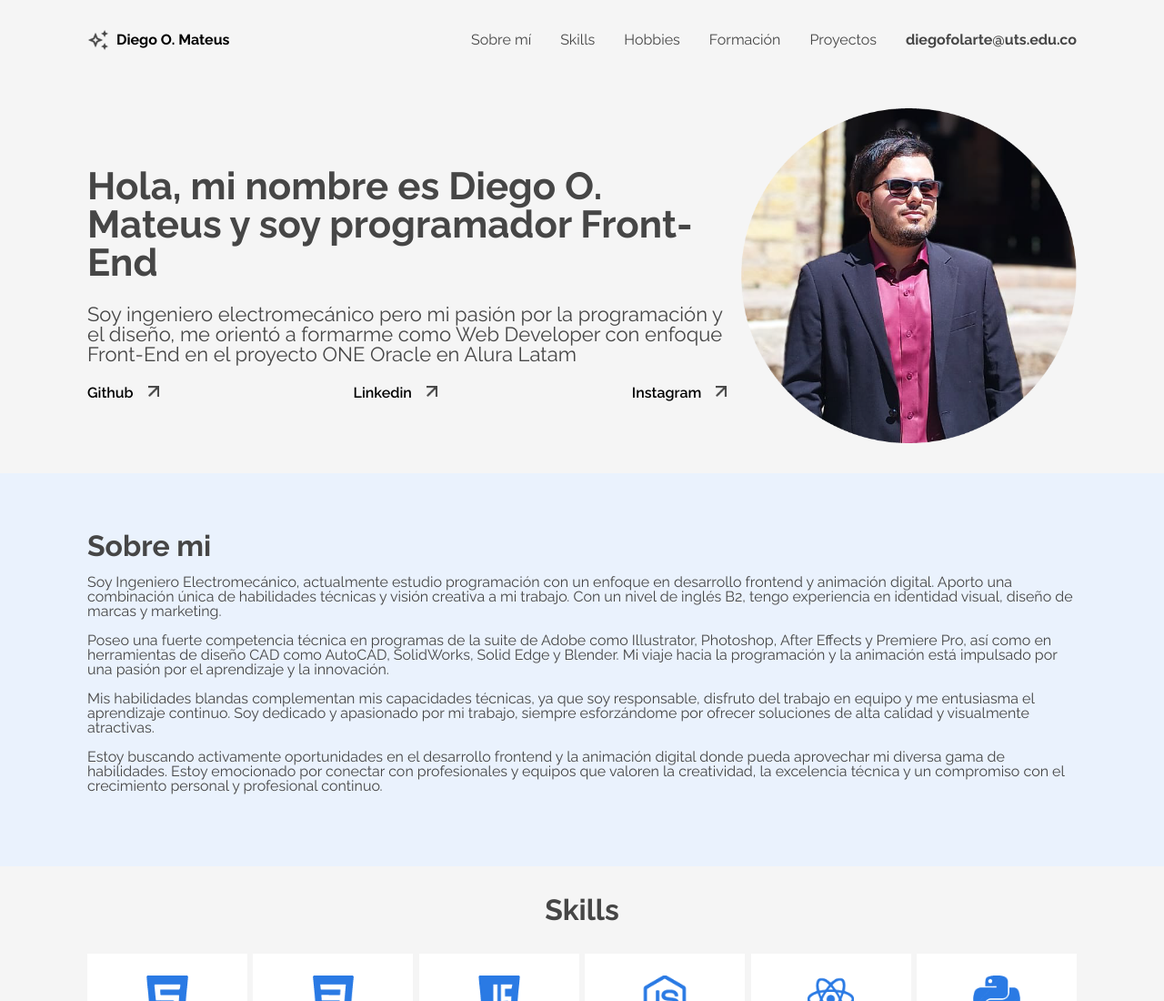
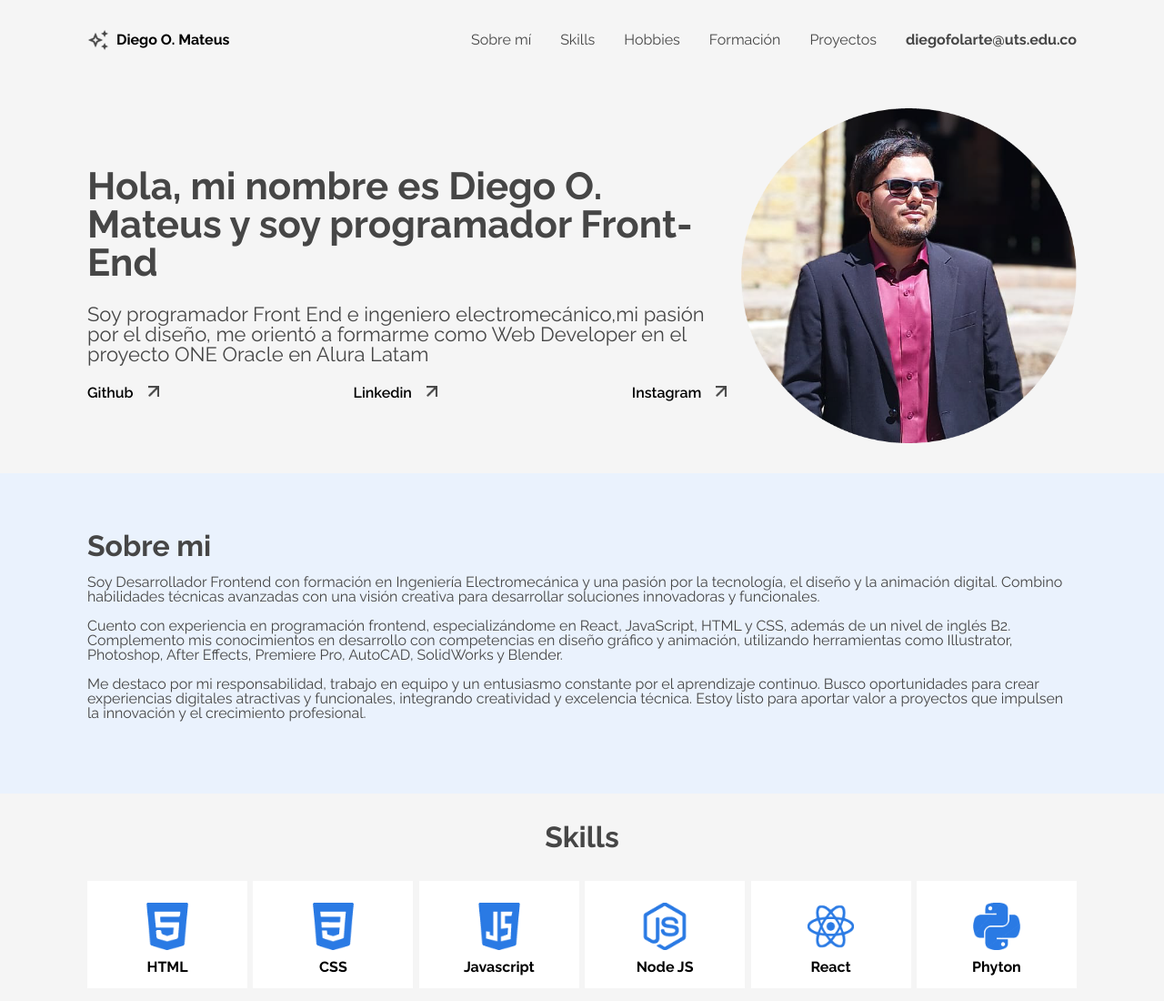
Before and after one commit to RyoKymera/Portafolio-diego-mateus, a plain HTML site: page index.html in a window 1280 px wide. Shown: the top 1100 px of the page at 91% size. Drawn offline with nearby package versions, Linux system fonts and the light colour scheme.

Commit message:
Update index.html

```diff
--- a/index.html
+++ b/index.html
@@ -32,7 +32,7 @@
         <section class="Main_sect_Profile">
             <div class="Main_sect_Profile_texto">
                 <h1 class="Main_sect_Profile_texto_H1">Hola, mi nombre es Diego O. Mateus y soy programador Front-End</h1>
-                <p class="Main_sect_Profile_texto_p">Soy ingeniero electromecánico pero mi pasión por la programación y el diseño, me orientó a formarme como Web Developer con enfoque Front-End en el proyecto ONE Oracle en Alura Latam</p>
+                <p class="Main_sect_Profile_texto_p">Soy programador Front End e ingeniero electromecánico,mi pasión por el diseño, me orientó a formarme como Web Developer en el proyecto ONE Oracle en Alura Latam</p>
                 <ul class="Main_sect_Profile_texto_networks">
                     <li><a href="https://github.com/RyoKymera" class="Main_sect_Profile_texto_networks_li">
                         <p>Github</p>
@@ -57,13 +57,11 @@
             <h2 class="Main_sect_Sobremi_H2">Sobre mi</h2>
 
             <div>
-                <p class="Main_sect_Sobremi_paragraph">Soy Ingeniero Electromecánico, actualmente estudio programación con un enfoque en desarrollo frontend y animación digital. Aporto una combinación única de habilidades técnicas y visión creativa a mi trabajo. Con un nivel de inglés B2, tengo experiencia en identidad visual, diseño de marcas y marketing.</p>
+                <p class="Main_sect_Sobremi_paragraph">Soy Desarrollador Frontend con formación en Ingeniería Electromecánica y una pasión por la tecnología, el diseño y la animación digital. Combino habilidades técnicas avanzadas con una visión creativa para desarrollar soluciones innovadoras y funcionales.</p>
 
-                <p class="Main_sect_Sobremi_paragraph">Poseo una fuerte competencia técnica en programas de la suite de Adobe como Illustrator,    Photoshop, After Effects y Premiere Pro, así como en herramientas de diseño CAD como AutoCAD, SolidWorks, Solid Edge y Blender. Mi viaje hacia la programación y la animación está impulsado por una pasión por el aprendizaje y la innovación.</p>
+                <p class="Main_sect_Sobremi_paragraph">Cuento con experiencia en programación frontend, especializándome en React, JavaScript, HTML y CSS, además de un nivel de inglés B2. Complemento mis conocimientos en desarrollo con competencias en diseño gráfico y animación, utilizando herramientas como Illustrator, Photoshop, After Effects, Premiere Pro, AutoCAD, SolidWorks y Blender.</p>
 
-                <p class="Main_sect_Sobremi_paragraph">Mis habilidades blandas complementan mis capacidades técnicas, ya que soy responsable, disfruto del trabajo en equipo y me entusiasma el aprendizaje continuo. Soy dedicado y apasionado por mi trabajo, siempre esforzándome por ofrecer soluciones de alta calidad y visualmente atractivas.</p>
-
-                <p class="Main_sect_Sobremi_paragraph">Estoy buscando activamente oportunidades en el desarrollo frontend y la animación digital donde pueda aprovechar mi diversa gama de habilidades. Estoy emocionado por conectar con profesionales y equipos que valoren la creatividad, la excelencia técnica y un compromiso con el crecimiento personal y profesional continuo.</p>
+                <p class="Main_sect_Sobremi_paragraph">Me destaco por mi responsabilidad, trabajo en equipo y un entusiasmo constante por el aprendizaje continuo. Busco oportunidades para crear experiencias digitales atractivas y funcionales, integrando creatividad y excelencia técnica. Estoy listo para aportar valor a proyectos que impulsen la innovación y el crecimiento profesional.</p>
             </div>
 
         </section>
```
